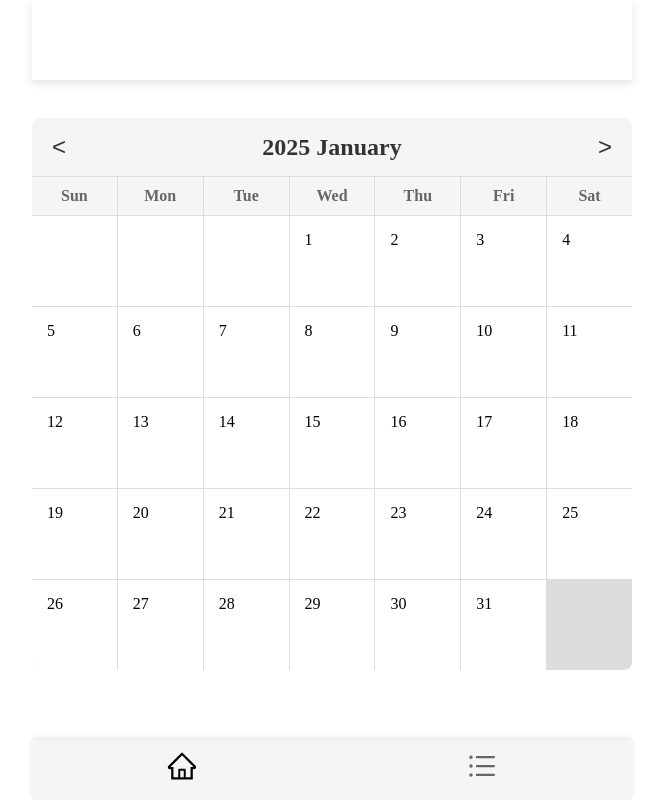
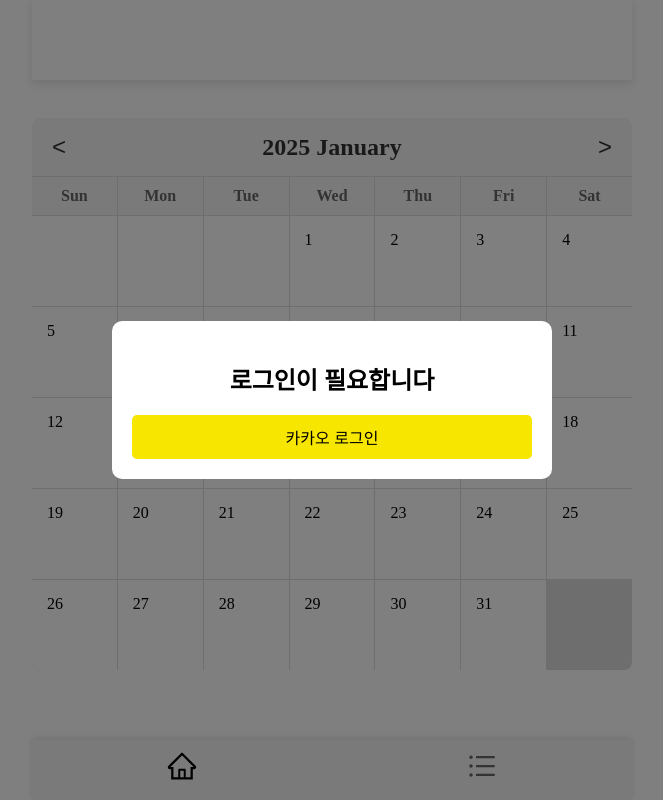
Before and after one commit to Calendiary/frontend, a React (Create React App) app: page / in a window 1280 px wide. Shown: the whole page, without its empty margins (308-971 px from the left). Built offline with nearby package versions, Linux system fonts and the light colour scheme; no server answers.

Commit message:
우선 로그인 시 카카오 모달 창 X

```diff
--- a/src/pages/Main/Main.tsx
+++ b/src/pages/Main/Main.tsx
@@ -1,13 +1,19 @@
-import React from 'react';
+import React, { useState, useEffect } from 'react';
 import Calendar from '../../components/Calendar/Calendar';
 import Header from '../../components/Header/Header';
 import LoginModal from '../../Modal/LoginModal/LoginModal';
 import { isLoggedIn } from '../../auth/utils/authUtils';
 
 const Main: React.FC = () => {
+  const [loggedIn, setLoggedIn] = useState(false); // 로그인 상태 관리
+
+  useEffect(() => {
+    setLoggedIn(isLoggedIn()); // 컴포넌트 마운트 시 로그인 상태 확인
+  }, []);
+
   return (
     <div>
-      {isLoggedIn() ? <LoginModal /> : <></>}
+      {!loggedIn && <LoginModal />}
       <Header />
       <Calendar />
     </div>
```
